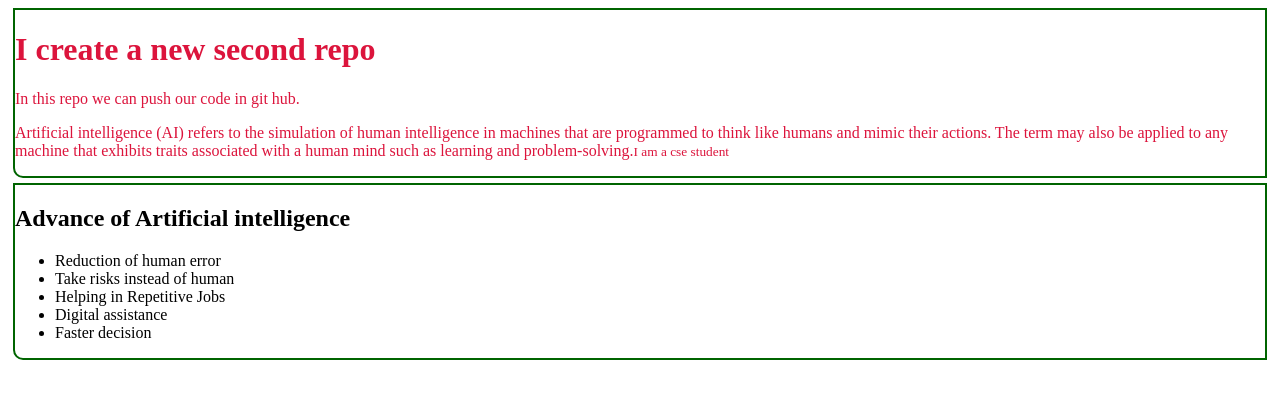
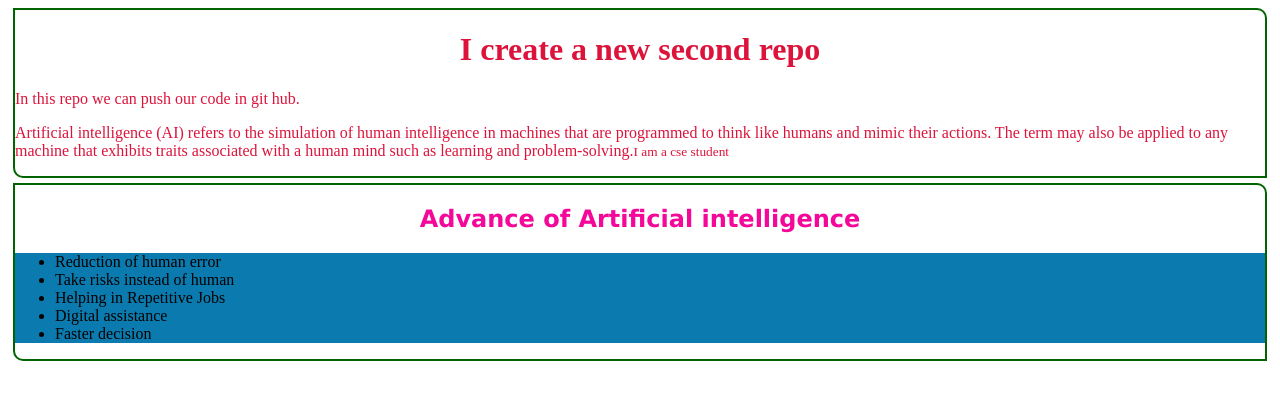
Before and after one commit to Didar2255/Second-repo, a plain HTML site: page index.html in a window 1280 px wide. Drawn offline with Linux system fonts and the light colour scheme.

Commit message:
again change in css and html file

```diff
--- a/style.css
+++ b/style.css
@@ -7,5 +7,16 @@ div{
     border: 2px solid darkgreen;
     border-bottom-left-radius: 10px;
     margin: 5px;
-
+    border-top-right-radius: 10px;
 }
+ul{
+    background-color: rgb(11, 123, 175);
+}
+h1{
+    text-align: center;
+}
+h2{
+    text-align: center;
+    color: rgb(243, 8, 153);
+    font-family: 'Lucida Sans', 'Lucida Sans Regular', 'Lucida Grande', 'Lucida Sans Unicode', Geneva, Verdana, sans-serif;
+}
```
Also changed, not shown: index.html (+2 -1 lines).
